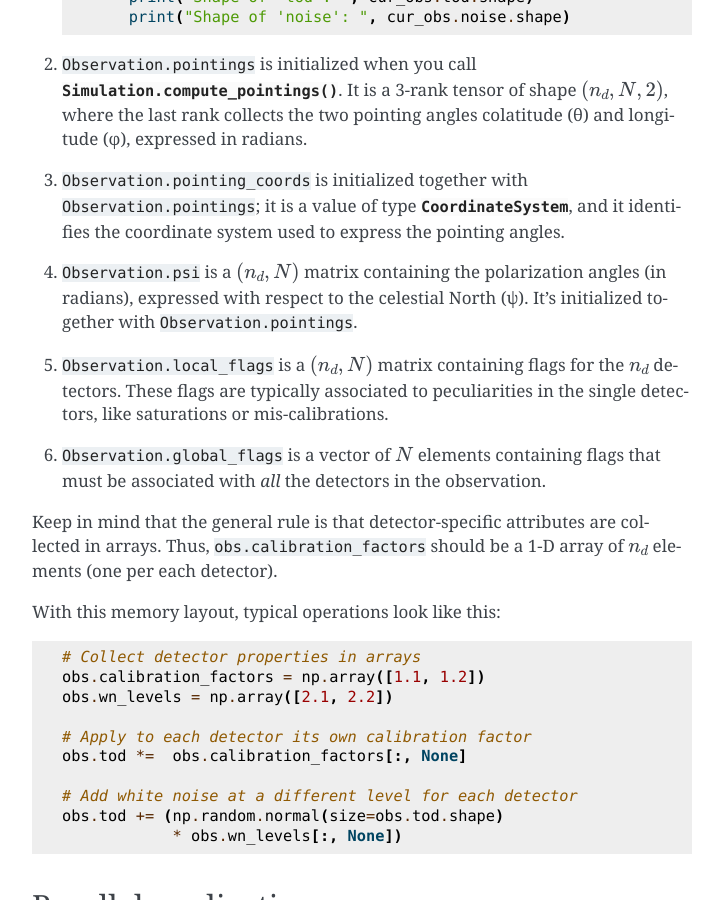
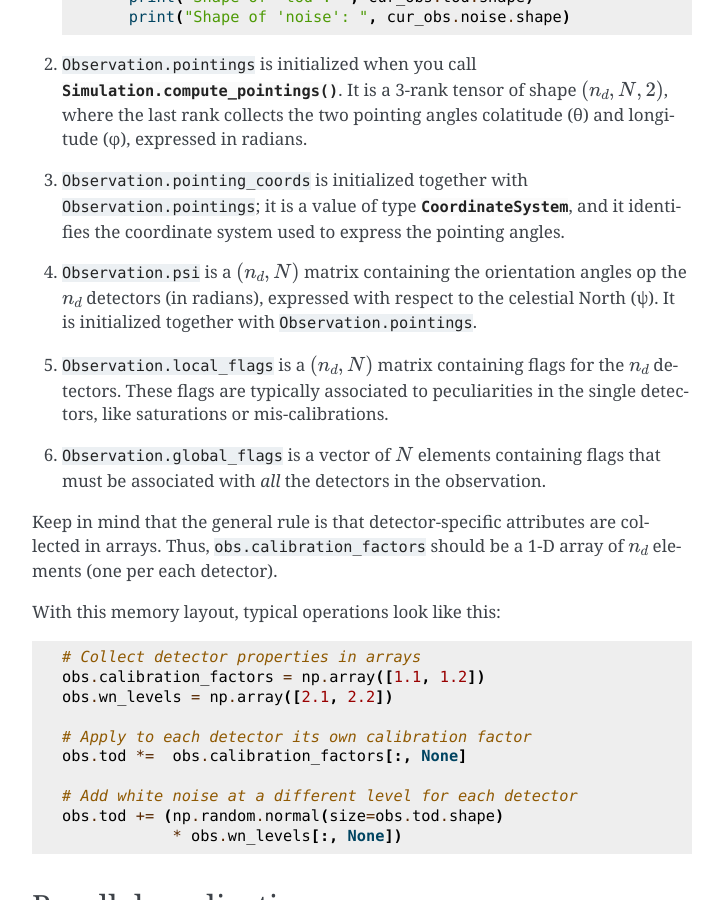
Before and after one commit to litebird/litebird_sim, a Sphinx documentation site: the page built from docs/source/observations.rst, in a window 1280 px wide and 900 px high, scrolled down 1210 px. Shown: the whole window, without its empty margins (388-1111 px from the left). Built offline with Sphinx 7.4.7, drawn with Linux system fonts in a browser that asks for light colours.

Commit message:
Fix wrong terminology in the manual

```diff
--- a/docs/source/observations.rst
+++ b/docs/source/observations.rst
@@ -71,8 +71,8 @@ meant to collect :math:`N` samples for :math:`n_d` detectors:
    used to express the pointing angles.
 
 4. ``Observation.psi`` is a :math:`(n_d, N)` matrix containing the
-   polarization angles (in radians), expressed with respect to the
-   celestial North (ψ). It's initialized together with
+   orientation angles op the :math:`n_d` detectors (in radians), expressed
+   with respect to the celestial North (ψ). It is initialized together with
    ``Observation.pointings``.
 
 5. ``Observation.local_flags`` is a :math:`(n_d, N)` matrix containing
```
